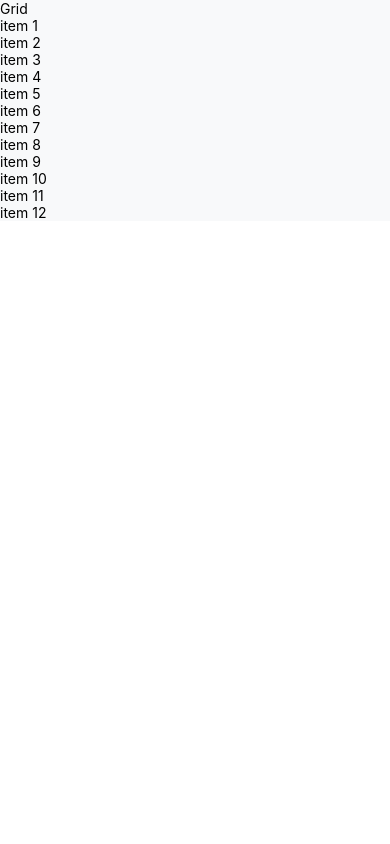
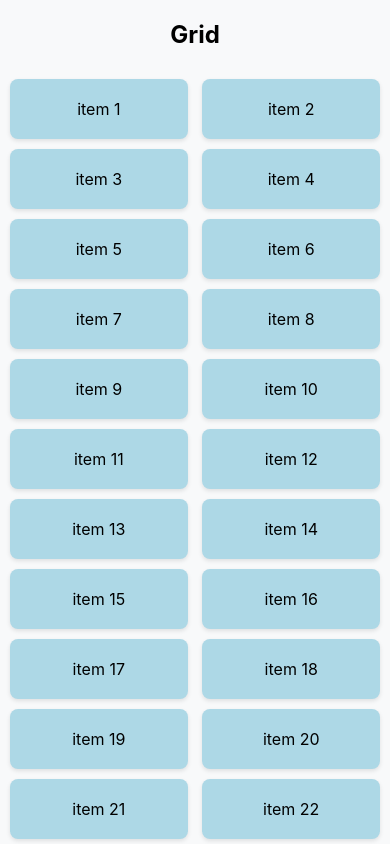
Before and after one commit to khadiza21/nativFirstApp, a React Native app: screen / in a window 390 px wide. Built offline with nearby package versions, Linux system fonts and the light colour scheme.

Commit message:
grid update compnents

```diff
--- a/App.jsx
+++ b/App.jsx
@@ -2,7 +2,7 @@
 
 // rnfe
 import React from 'react';
-import { View} from 'react-native';
+import { Text, View} from 'react-native';
 // import First from './src/components/First';
 // import InputText from './src/components/InputText';
 // import FlatListScreen from './src/components/FlatListScreen';
@@ -12,7 +12,7 @@ import { View} from 'react-native';
 import Grid from './src/components/Grid';;
 const App = () => {
   return (
-    <View>
+    <View  style={{flex:1}}>
       <Grid />
        {/*
       <ContactListScreen />
--- a/src/components/Grid.jsx
+++ b/src/components/Grid.jsx
@@ -15,17 +15,27 @@ const itemList = [
   { id: 10, name: 'item 10' },
   { id: 11, name: 'item 11' },
   { id: 12, name: 'item 12' },
+  { id: 13, name: 'item 13' },
+  { id: 14, name: 'item 14' },
+  { id: 15, name: 'item 15' },
+  { id: 16, name: 'item 16' },
+  { id: 17, name: 'item 17' },
+  { id: 18, name: 'item 18' },
+  { id: 19, name: 'item 19' },
+  { id: 20, name: 'item 20' },
+  { id: 21, name: 'item 21' },
+  { id: 22, name: 'item 22' },
 ];
 
 const Grid = () => {
   return (
     <View style={styles.mainContainer}>
-      <Text>Grid</Text>
-      <ScrollView>
+      <Text style={styles.heading}>Grid</Text>
+      <ScrollView contentContainerStyle={styles.contentContainer}>
         {
           itemList.map((item) => (
-                <View key={item.id}>
-                    <Text>{item.name}</Text>
+            <View style={styles.gridItem} key={item.id}>
+              <Text style={styles.gridItemText}>{item.name}</Text>
             </View>
           ))
         }
@@ -36,9 +46,40 @@ const Grid = () => {
 
 
 const styles = StyleSheet.create({
-    mainContainer:{
-        flex:1,
-        backgroundColor:'#f8f9fa',
+  mainContainer: {
+    flex: 1,
+    backgroundColor: '#f8f9fa',
+  },
+  heading: {
+    fontSize: 24,
+    fontWeight: 'bold',
+    textAlign: 'center',
+    marginVertical: 20,
+    color: '#000',
+  },
+  contentContainer: {
+
+    flexDirection: 'row',
+    flexWrap: 'wrap',
+    justifyContent: 'space-between',
+    padding: 10,
+  },
+  gridItem: {
+    width: '48%',
+    backgroundColor: '#add8e6',
+    marginBottom: 10,
+    padding: 20,
+    alignItems: 'center',
+    borderRadius: 8,
+    shadowColor: '#000',
+    shadowOffset: { width: 0, height: 2 },
+    shadowOpacity: 0.1,
+    shadowRadius: 4,
+    elevation: 3,
+  },
+  gridItemText: {
+    fontSize: 16,
+    color: '#000',
   },
 });
 export default Grid;
```
Lines whose indentation alone changed are shown as unchanged.
